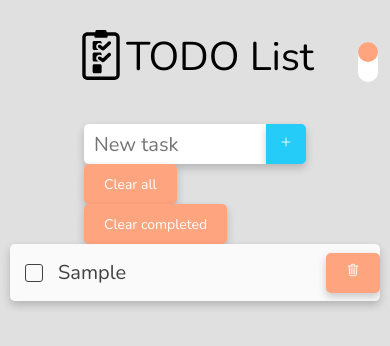
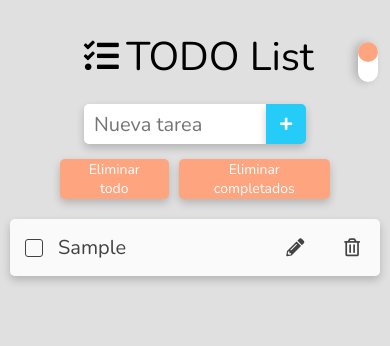
Before and after one commit to mai-cl/todolist-js, a website built with webpack: page docs/index.html in a window 390 px wide. Both pictures are taken after typing "Sample" into the empty fields and a click on the button 286 px from the left and 144 px from the top of the page. Built offline with nearby package versions, Linux system fonts and the light colour scheme.

Commit message:
Editar tarea ok

```diff
--- a/docs/index.html
+++ b/docs/index.html
@@ -1,15 +1 @@
-<!doctype html><html lang="en"><head><meta charset="UTF-8"><meta name="viewport" content="width=device-width,initial-scale=1"><title>Todo List</title><link href="https://fonts.googleapis.com/css2?family=Nunito:ital,wght@0,300;0,400;0,600;0,700;1,400&display=swap" rel="stylesheet"><link href="https://fonts.googleapis.com/css2?family=Lato:wght@300&display=swap" rel="stylesheet"><script defer="defer" src="main.bundle.js"></script><link href="main.css" rel="stylesheet"></head><body class="light"><header class="header"><svg class="header__img" version="1.1" id="Capa_1" xmlns="http://www.w3.org/2000/svg" xmlns:xlink="http://www.w3.org/1999/xlink" x="0px" y="0px" viewBox="0 0 470.767 470.767" style="enable-background:new 0 0 470.767 470.767;" xml:space="preserve"><g><title>todolist</title><path d="M362.965,21.384H289.62L286.638,7.99C285.614,3.323,281.467,0,276.685,0h-82.618c-4.782,0-8.913,3.323-9.953,7.99
-		l-2.967,13.394h-73.36c-26.835,0-48.654,21.827-48.654,48.662v352.06c0,26.835,21.819,48.662,48.654,48.662h255.179
-		c26.835,0,48.67-21.827,48.67-48.662V70.046C411.635,43.211,389.8,21.384,362.965,21.384z M379.831,422.105
-		c0,9.295-7.563,16.858-16.866,16.858H107.786c-9.287,0-16.85-7.563-16.85-16.858V70.046c0-9.295,7.563-16.857,16.85-16.857h66.294
-		l-1.692,7.609c-0.684,3.02,0.062,6.188,1.988,8.596c1.94,2.415,4.876,3.82,7.965,3.82h106.082c3.091,0,6.026-1.405,7.951-3.82
-		c1.942-2.415,2.687-5.575,2.004-8.596l-1.692-7.609h66.279c9.303,0,16.866,7.563,16.866,16.857V422.105z"/><path d="M170.835,188.426h43.249l-10.279-7.019c-14.506-9.899-18.232-29.693-8.325-44.197c9.893-14.489,29.693-18.239,44.197-8.324
-		l1.694,1.157v-12.136c0-7.866-6.383-14.248-14.242-14.248h-56.294c-7.857,0-14.24,6.383-14.24,14.248v56.271
-		C156.595,182.045,162.978,188.426,170.835,188.426z"/><path d="M303.256,110.313l-49.85,47.194l-22.704-15.49c-7.221-4.962-17.13-3.083-22.099,4.162
-		c-4.954,7.251-3.09,17.144,4.178,22.098l33.28,22.727c2.718,1.864,5.839,2.772,8.961,2.772c3.96,0,7.888-1.474,10.933-4.356
-		l59.167-56.014c6.382-6.033,6.645-16.104,0.62-22.479C319.686,104.552,309.637,104.28,303.256,110.313z"/><path d="M170.835,297.669H214.1l-10.295-7.027c-14.506-9.901-18.232-29.693-8.325-44.197c9.893-14.498,29.693-18.248,44.197-8.325
-		l1.694,1.158v-12.136c0-7.865-6.383-14.248-14.242-14.248h-56.294c-7.857,0-14.24,6.383-14.24,14.248v56.279
-		C156.595,291.286,162.978,297.669,170.835,297.669z"/><path d="M303.256,219.555l-49.85,47.186l-22.704-15.49c-7.221-4.97-17.13-3.098-22.099,4.162
-		c-4.954,7.253-3.09,17.144,4.178,22.099l33.28,22.727c2.718,1.864,5.839,2.772,8.961,2.772c3.96,0,7.888-1.476,10.933-4.356
-		l59.167-56.007c6.382-6.033,6.645-16.096,0.62-22.479C319.686,213.793,309.637,213.529,303.256,219.555z"/><path d="M227.129,322.135h-56.294c-7.857,0-14.24,6.383-14.24,14.248v56.271c0,7.865,6.383,14.248,14.24,14.248h56.294
-		c7.859,0,14.242-6.383,14.242-14.248v-56.271C241.371,328.518,234.988,322.135,227.129,322.135z"/></g></svg><h1 class="header__title">TODO List</h1><div class="toggle-container" id="toggle"><div class="toggle"></div></div></header><main class="main"><form class="taskform"><div class="form-group"><input class="taskform__input" placeholder="New task"> <button class="btn btn-add"><ion-icon name="add-outline" class="icon-medium"></ion-icon></button></div><button class="btn btn-clear-all">Clear all</button> <button class="btn btn-clear-completed">Clear completed</button></form><ul class="todolist"></ul></main><script src="https://unpkg.com/ionicons@5.0.0/dist/ionicons.js"></script></body></html>
+<!doctype html><html lang="en"><head><meta charset="UTF-8"/><meta name="viewport" content="width=device-width,initial-scale=1"/><title>Todo List</title><link href="https://fonts.googleapis.com/css2?family=Nunito:ital,wght@0,300;0,400;0,600;0,700;1,400&display=swap" rel="stylesheet"/><link href="https://fonts.googleapis.com/css2?family=Lato:wght@300&display=swap" rel="stylesheet"/><link rel="stylesheet" href="https://cdnjs.cloudflare.com/ajax/libs/font-awesome/5.15.3/css/all.min.css" integrity="sha512-iBBXm8fW90+nuLcSKlbmrPcLa0OT92xO1BIsZ+ywDWZCvqsWgccV3gFoRBv0z+8dLJgyAHIhR35VZc2oM/gI1w==" crossorigin="anonymous" referrerpolicy="no-referrer"/><script defer="defer" src="main.bundle.js"></script><link href="main.css" rel="stylesheet"></head><body class="light"><div class="modal"></div><header class="header"><div class="header__img"><i class="fas fa-tasks"></i></div><h1 class="header__title">TODO List</h1><div class="toggle-container" id="toggle"><div class="toggle"></div></div></header><section class="menu"><form class="taskform"><div class="form-group"><input class="text-input taskform__input" placeholder="Nueva tarea"/> <button class="btn btn-add"><i class="fas fa-plus"></i></button></div></form><div class="taskoptions"><button class="btn btn-clear-all">Eliminar todo</button> <button class="btn btn-clear-completed">Eliminar completados</button></div></section><main class="main"><ul class="todolist"></ul></main></body></html>
--- a/docs/main.css
+++ b/docs/main.css
@@ -8,39 +8,39 @@ html {
   font-size: 62.5%;
 }
 
+:root {
+  --white-color: #fff;
+  --black-color: #000;
+}
+
 .dark {
-    --main-background: #102a43;
-    --color-title: #f0f4f8;
-    --item-background: #334e68;
-    --item-checked-background: #243b53;
-    --item-color: #d9e2e6;
-    --delete-color: #d9e2e6;
-    --danger-color: #ff2281;
-    --success-color: #b76cfd;
-    --input-background: #d9e2e6;
-    --logo-color: #f0f4f8;
+  --background-color-1: #102a43;
+  --background-color-2: #243b53;
+  --background-color-3: #334e68;
+  --text-color-1: #d9e2e6;
+  --title-color: #f0f4f8;
+  --primary-color: #ff2281;
+  --secondary-color: #b76cfd;
 }
 
 .light {
-    --main-background: #e9e9e9;
-    --color-title: #000;
-    --item-background: #fff;
-    --item-checked-background: rgb(224, 224, 224);
-    --item-color: #000;
-    --delete-color: #FEA47F;
-    --danger-color: #FEA47F;
-    --success-color: #25ccf7;
-    --input-background: #fff;
-    --logo-color: #000;
+  --background-color-1: #e0e0e0;
+  --background-color-2: #eeeeee;
+  --background-color-3: #fafafa;
+  --text-color-1: #424242;
+  --title-color: #000;
+  --primary-color: #fea47f;
+  --secondary-color: #25ccf7;
 }
 
 body {
   box-sizing: border-box;
-    font-family: 'Nunito', sans-serif;
+  font-family: "Nunito", sans-serif;
   font-weight: 300;
-    background-color: var(--main-background);
+  background-color: var(--background-color-1);
   background-attachment: fixed;
-    transition: background-color .3s ease;
+  position: relative;
+  transition: background-color 0.3s ease;
 }
 
 .header {
@@ -49,67 +49,83 @@ body {
   display: flex;
   justify-content: center;
   width: 100%;
-    color: var(--color-title);
+  color: var(--title-color);
 }
 
 .header__img {
   height: 5rem;
   width: 5rem;
-    margin-right: 1rem;
-    fill: var(--logo-color);
+  display: flex;
+  justify-content: center;
+  align-items: center;
+}
+
+.header__img i {
+  font-size: 3.5rem;
 }
 
 .header__title {
   font-size: 4rem;
   font-weight: 300;
+  margin-bottom: 2rem;
 }
 
 .main {
-    padding-top: 3rem;
-    padding-left: 1rem;
-    padding-right: 1rem;
+  padding: 2rem 1rem;
   display: flex;
   flex-direction: column;
   align-items: center;
   justify-content: center;
+}
+
+.menu {
+  margin: 0 auto;
+  display: flex;
+  flex-direction: row;
+  justify-content: space-between;
+  align-items: center;
+  flex-wrap: nowrap;
+  max-width: 58rem;
+  padding: 0 1rem;
+}
+
+.taskform {
+  max-width: 40%;
+}
+
+.form-group {
+  width: 100%;
+  display: flex;
+  border-radius: 5px;
+  box-shadow: 0 4px 8px 0 rgba(0, 0, 0, 0.2);
   overflow: hidden;
 }
 
-.taskform {
-    margin-bottom: 1.5rem;
-    display: flex;
-    flex-wrap: wrap;
-    justify-content: space-around;
-    align-items: center;
-    max-width: 100%;
-    width: 60rem;
-}
-
-.form-group {
-    display: flex;
-    border-radius: 5px;
-    overflow: hidden;
-}
-
-.taskform__input {
+.text-input {
+  flex: 1;
   font-size: 2rem;
   outline: none;
   border: none;
   padding: 1rem;
-    font-family: 'Nunito', sans-serif;
-    background-color: var(--input-background);
+  font-family: "Nunito", sans-serif;
+  background-color: var(--white-color);
   height: 4rem;
+  min-width: 0;
 }
 
+.taskoptions {
+  display: flex;
+  gap: 1rem;
+}
 
 .todolist {
+  box-shadow: 0 4px 8px 0 rgba(0, 0, 0, 0.2);
   max-width: 100%;
   width: 60rem;
   list-style: none;
   display: flex;
   flex-direction: column;
   backface-visibility: hidden;
-    /* border: 1px solid rgb(161, 161, 161); */
   border-radius: 5px;
   overflow: hidden;
 }
@@ -119,13 +135,15 @@ body {
   justify-content: space-between;
   align-items: center;
   flex-wrap: nowrap;
-    text-overflow: ellipsis;  /* it s magic  :D */
-    background-color: var(--item-background);
-    color: var(--item-color);
-    margin-bottom: .1rem;
-    position: relative;
-    overflow: hidden;
-    transition: all .2s;
+  text-overflow: ellipsis;
+  background-color: var(--background-color-3);
+  color: var(--text-color-1);
+  margin-bottom: 0.1rem;
+  transition: all 0.2s;
+}
+
+.todolist__item:last-child {
+  margin-bottom: 0;
 }
 
 .todolist__checkbox {
@@ -135,17 +153,17 @@ body {
   margin-left: 1.5rem;
   height: 18px;
   width: 18px;
-    border: 1.5px solid var(--item-color);
+  border: 1.5px solid var(--text-color-1);
   border-radius: 3px;
   flex: 0 0 auto;
 }
 
 .todolist__item.checked {
-    background-color: var(--item-checked-background);
+  background-color: var(--background-color-2);
 }
 
 .todolist__item.checked .todolist__checkbox {
-    background-color: var(--danger-color);
+  background-color: var(--primary-color);
   border-color: transparent;
 }
 
@@ -166,7 +184,7 @@ body {
 
 .todolist__item-delete {
   animation-name: item-delete-animation;
-    animation-duration: .3s;
+  animation-duration: 0.3s;
   animation-timing-function: ease-out;
 }
 
@@ -186,64 +204,43 @@ body {
   font-size: 2rem;
   padding: 1.5rem;
   margin-right: auto;
-
 }
 
 .btn {
-    padding: 1.5rem;
+  background-color: var(--primary-color);
   border: none;
+  box-shadow: 0 4px 8px 0 rgba(0, 0, 0, 0.2);
+  color: var(--white-color);
   outline: none;
   cursor: pointer;
-    font-family: 'Nunito', sans-serif;
+  font-family: "Nunito", sans-serif;
   font-size: 1.4rem;
   border-radius: 5px;
+  height: 4rem;
+  padding: 0 2rem;
 }
 
-.btn-clear-all,
-.btn-clear-completed {
-    color: white;
-    height: 4rem;
-    padding: 0 2rem;
-    box-shadow: 0 4px 8px 0 rgba(0,0,0,.2);
+.btn-task {
+  background-color: transparent;
+  align-self: stretch;
+  color: inherit;
+  border-radius: initial;
+  font-size: 1.8rem;
+  height: auto;
+  box-shadow: initial;
 }
 
-.btn-clear-all {
-    background-color: var(--danger-color);
-}
-
-
-.btn-clear-completed {
-    background-color: var(--danger-color);
-}
-
-.btn-delete {
-    background-color: transparent;
-    align-self: stretch;
-    color: var(--delete-color);
-    border-radius: initial;
-}
-
-.btn-delete:hover {
-    background-color: var(--danger-color);
-    color: white;
+.btn-task:hover {
+  background-color: var(--primary-color);
+  color: var(--white-color);
 }
 
 .btn-add {
-    background-color: var(--success-color);
-    height: 4rem;
-    width: 4rem;
+  flex: 0 0 4rem;
+  background-color: var(--secondary-color);
   padding: 0;
-    box-shadow: 0 4px 8px 0 rgba(0,0,0,.2);
   border-radius: initial;
-    box-shadow: initial;
-}
-
-.btn-add .icon-medium {
-    color: white;
-}
-
-.icon-medium {
-    font-size: 2.5rem;
+  font-size: 1.4rem;
 }
 
 .toggle-container {
@@ -253,7 +250,8 @@ body {
   width: 4rem;
   height: 2rem;
   border-radius: 2rem;
-    background-color: #fff;
+  background-color: var(--white-color);
+  box-shadow: 0 4px 8px 0 rgba(0, 0, 0, 0.2);
   cursor: pointer;
 }
 
@@ -262,35 +260,69 @@ body {
 }
 
 .toggle {
-    background-color: var(--danger-color);
+  background-color: var(--primary-color);
   width: 2rem;
   height: 2rem;
   border-radius: 2rem;
-    transition: transform .3s ease, background-color .3s ease;
+  transition: transform 0.3s ease, background-color 0.3s ease;
+}
+
+.modal {
+  display: none;
+  position: absolute;
+  z-index: 10;
+  height: 100vh;
+  width: 100vw;
+  background-color: rgba(0, 0, 0, 0.5);
+}
+
+.modal__btn-edit {
+  border-radius: initial;
+}
+
+.modal.show {
+  display: block;
+}
+
+.modal__title {
+  font-size: 2rem;
+  margin-bottom: 1rem;
+  color: var(--title-color);
+}
+
+.modal__container {
+  background-color: var(--background-color-1);
+  border-radius: 5px;
+  padding: 2rem;
+  position: absolute;
+  top: 50%;
+  left: 50%;
+  transform: translate(-50%, -50%);
+  max-width: 40rem;
 }
 
 @media only screen and (max-width: 37.5em) {
-    .form-group {
-        flex: 1 1 100%;
-        justify-content: center;
-        margin-bottom: 1rem;
+  .menu {
+    flex-direction: column;
+    gap: 1.5rem;
   }
 
-    .btn-add {
-        border-top-right-radius: 5px;
-        border-bottom-right-radius: 5px;
+  .taskform {
+    width: 60%;
+    max-width: none;
   }
 
-    .taskform__input {
-        border-top-left-radius: 5px;
-        border-bottom-left-radius: 5px;
+  .taskoptions {
+    align-self: stretch;
+    justify-content: space-between;
+    padding: 0 5rem;
   }
 }
 
 @media only screen and (max-width: 28.125em) {
   .toggle-container {
     transform: rotate(90deg);
-        right: .2rem;
+    right: 0.2rem;
   }
 
   .header__img {
--- a/src/index.js
+++ b/src/index.js
@@ -4,7 +4,7 @@ import TaskList from "./js/models/TaskList";
 import * as taskView from "./js/views/taskView";
 import * as modalView from "./js/views/modalView";
 
-const state = {};
+const state = { idSelectedTask: null };
 
 elements.toggleBtn.addEventListener("click", () => {
   elements.toggleBtn.classList.toggle("enable");
@@ -45,6 +45,7 @@ elements.todolist.addEventListener("click", (e) => {
 
   if (e.target.matches(".btn-edit, .btn-edit *")) {
     const idTask = e.target.closest(".todolist__item").dataset.id;
+    state.idSelectedTask = idTask;
     const taskDescription = state.taskList.getTaskDescription(idTask);
     modalView.showModal(taskDescription);
   }
@@ -54,6 +55,16 @@ elements.todolist.addEventListener("click", (e) => {
     state.taskList.checkTask(idTask);
     taskView.checkTaskUI(idTask);
   }
+});
+
+elements.modal.addEventListener("click", (e) => {
+  if (!e.target.matches(".modal__btn-edit")) return;
+  e.preventDefault();
+  const newDescription = modalView.getInputValue();
+  if (/^\s*$/.test(newDescription)) return;
+  state.taskList.updateDescription(state.idSelectedTask, newDescription);
+  taskView.renderTaskList(state.taskList.tasks);
+  modalView.hiddenModal();
 });
 
 elements.modal.addEventListener("click", (e) => {
--- a/src/js/models/Task.js
+++ b/src/js/models/Task.js
@@ -8,4 +8,8 @@ export default class Task {
   toggleCheck() {
     this.isChecked = this.isChecked ? false : true;
   }
-};
+
+  setDescription(description) {
+    this.description = description;
+  }
+}
--- a/src/js/models/TaskList.js
+++ b/src/js/models/TaskList.js
@@ -44,6 +44,11 @@ export default class TaskList {
     return task.description;
   }
 
+  updateDescription(id, newDescription) {
+    this.tasks.find((task) => task.id === id).setDescription(newDescription);
+    this.persistData();
+  }
+
   loadStorage() {
     const backup = localStorage.getItem("todolist");
     let objectList;
--- a/src/js/views/taskView.js
+++ b/src/js/views/taskView.js
@@ -1,6 +1,7 @@
 import { elements } from "./base";
 
 export const renderTaskList = (tasklist) => {
+  removeAllUI();
   tasklist.forEach((cur) => renderTask(cur));
 };
 
--- a/src/style.css
+++ b/src/style.css
@@ -101,7 +101,7 @@ body {
   overflow: hidden;
 }
 
-.taskform__input {
+.text-input {
   flex: 1;
   font-size: 2rem;
   outline: none;
@@ -251,6 +251,7 @@ body {
   height: 2rem;
   border-radius: 2rem;
   background-color: var(--white-color);
+  box-shadow: 0 4px 8px 0 rgba(0, 0, 0, 0.2);
   cursor: pointer;
 }
 
@@ -275,7 +276,7 @@ body {
   background-color: rgba(0, 0, 0, 0.5);
 }
 
-.modal__btn {
+.modal__btn-edit {
   border-radius: initial;
 }
 
```
Also changed, not shown: src/index.html (+1 -1 lines), src/js/views/modalView.js (+5 -2 lines), docs/main.bundle.js. Lines whose indentation alone changed are shown as unchanged.
